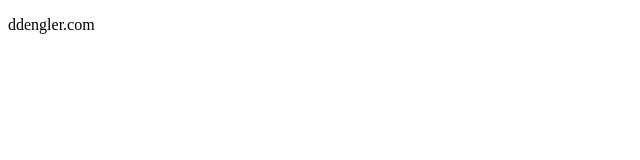
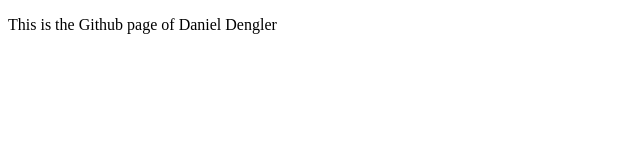
Before and after one commit to ddengler/ddengler.github.io, a plain HTML site: page index.html in a window 1280 px wide. Shown: the whole page, without its empty margins (0-640 px from the left). Drawn offline with Linux system fonts and the light colour scheme.

Commit message:
commit index update

```diff
--- a/index.html
+++ b/index.html
@@ -8,6 +8,6 @@
         <meta name="viewport" content="width=device-width, initial-scale=1, shrink-to-fit=no">
     </head>
     <body>
-        <p>ddengler.com</p>
+        <p>This is the Github page of Daniel Dengler</p>
     </body>
 </html>
```
